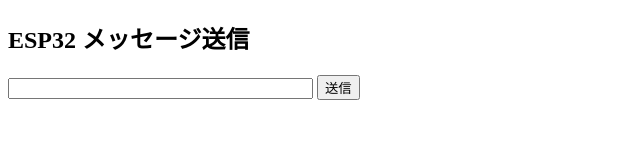
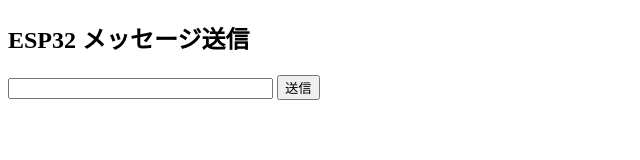
Before and after one commit to kakita7215/PASMO_PJ_STDY, a website: page index.html in a window 1280 px wide. Shown: the whole page, without its empty margins (0-640 px from the left). Drawn offline with Linux system fonts and the light colour scheme.

Commit message:
Update index.html

```diff
--- a/index.html
+++ b/index.html
@@ -7,7 +7,7 @@
 <body>
   <h2>ESP32 メッセージ送信</h2>
 
-  <input id="msg" size="35">
+  <input id="msg" size="30">
   <button onclick="send()">送信</button>
 
   <script>
```
